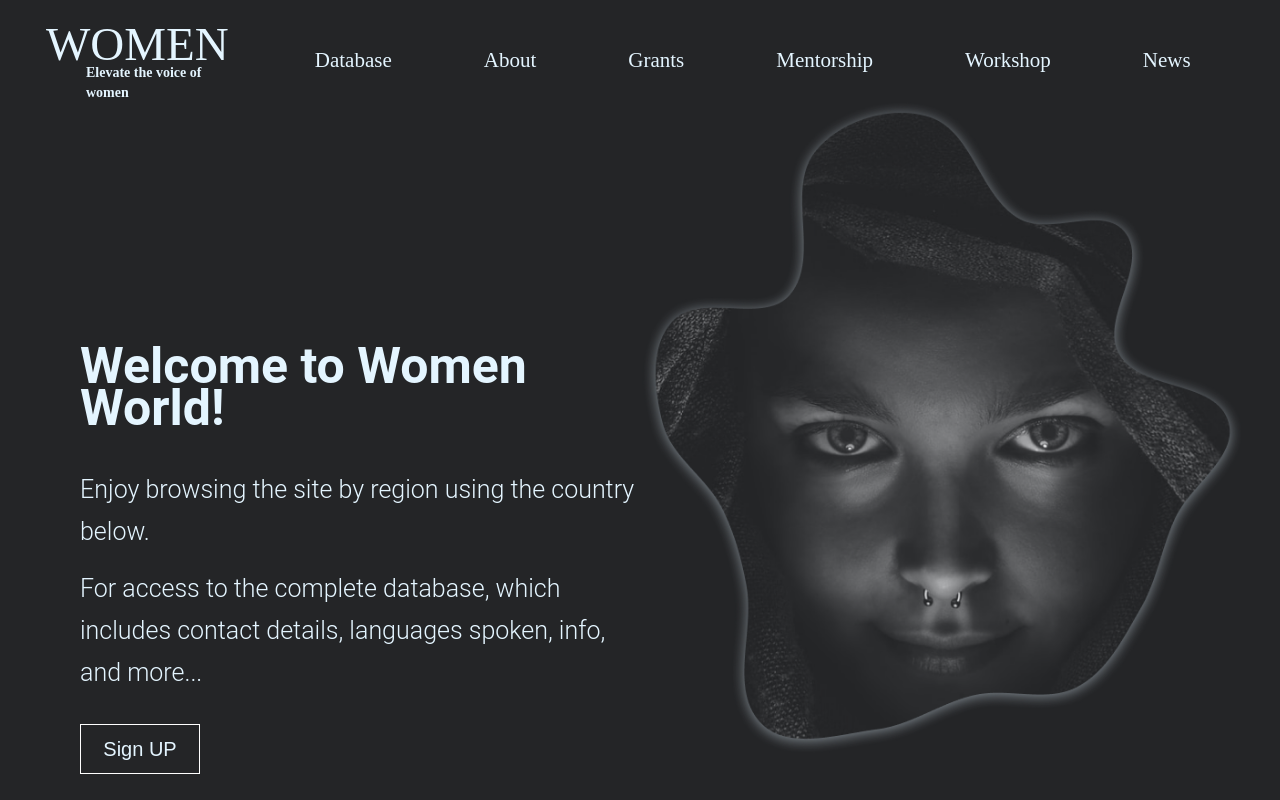
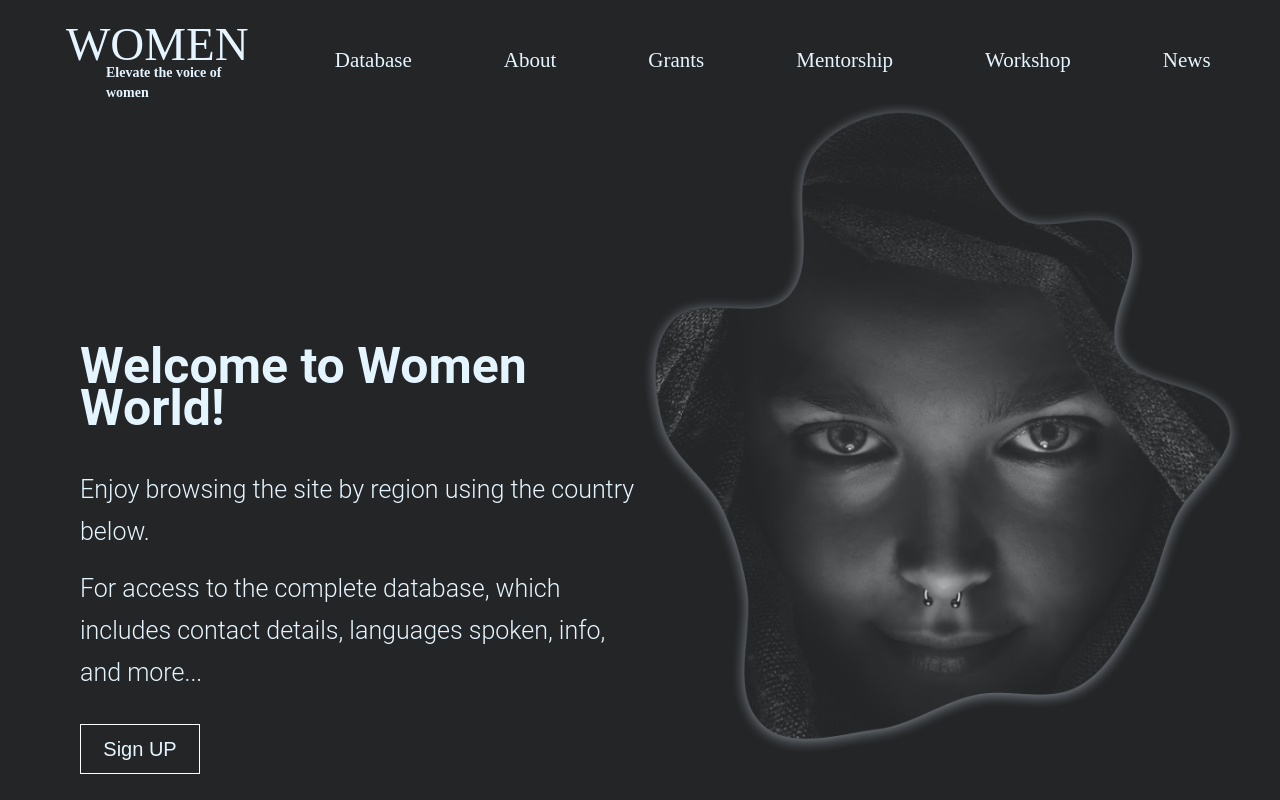
Before and after one commit to AndrewMosh/women-world-landing-page, a plain HTML site: page index.html in a window 1280 px wide. Shown: the top 800 px of the page. Drawn offline with nearby package versions, Linux system fonts and the light colour scheme.

Commit message:
Add files via upload

```diff
--- a/style.css
+++ b/style.css
@@ -35,7 +35,7 @@ body {
   font-weight: 700;
   font-size: 14px;
   line-height: 20px;
-  padding-left: 40px;
+  padding-left: 60px;
 }
 .title {
   font-family: "Bosnia";
@@ -44,6 +44,7 @@ body {
   font-size: 47px;
   line-height: 37px;
   margin-bottom: 0;
+  padding-left: 20px;
 }
 
 .menu {
```
